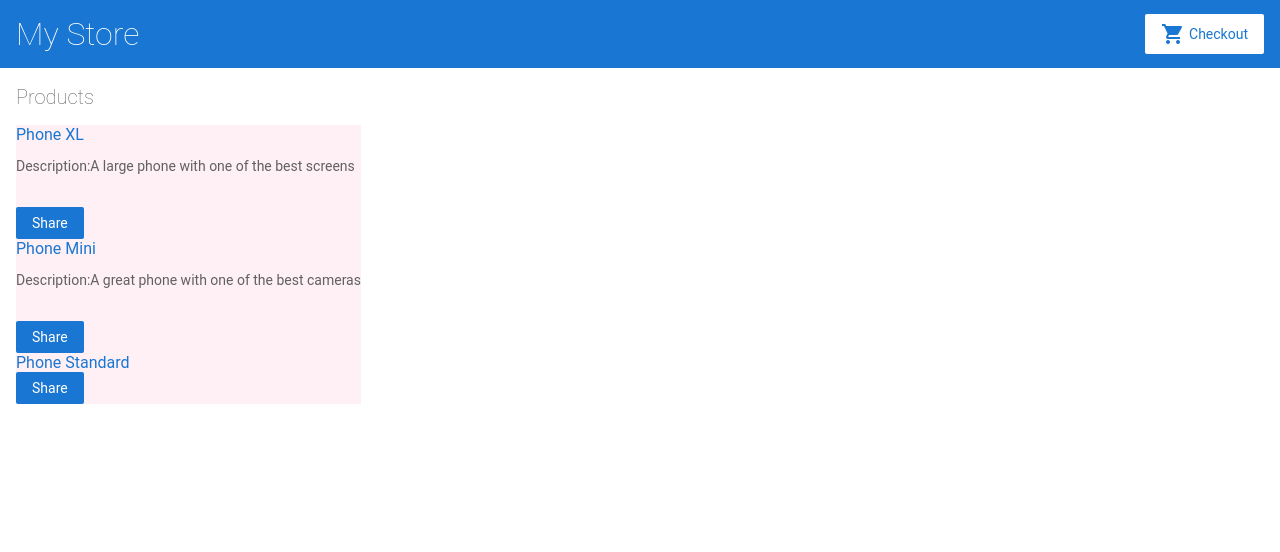
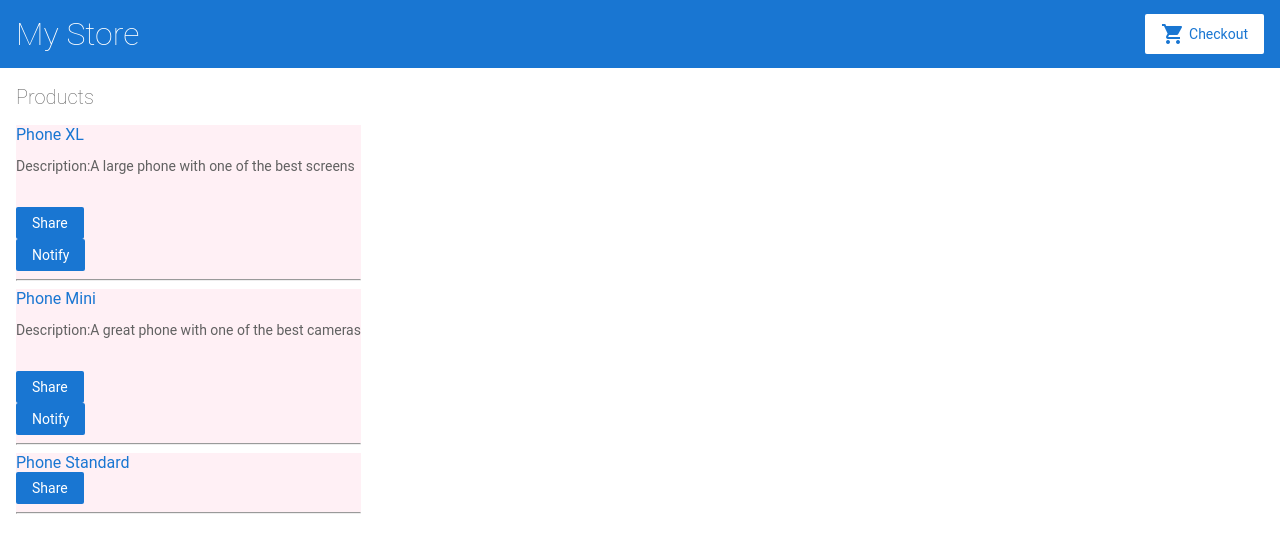
Before and after one commit to sivaramsalivahan123/angular-kwilxo, an Angular app: page / in a window 1280 px wide. Shown: the top 552 px of the page. Built offline with nearby package versions, Linux system fonts and the light colour scheme.

Commit message:
1 file modified

```diff
--- a/src/app/product-list/product-list.component.html
+++ b/src/app/product-list/product-list.component.html
@@ -4,10 +4,12 @@
     {{product.name}}
   </a>
   <p *ngIf="product.description">Description:{{product.description}}</p>
-  <br>
+  <br />
   <button (click)="share()">
-    Share
-  </button>
+    Share</button
+  ><br />
+  <button *ngIf="product.price>600">Notify</button>
+  <hr />
 </div>
 
 <!--
```
